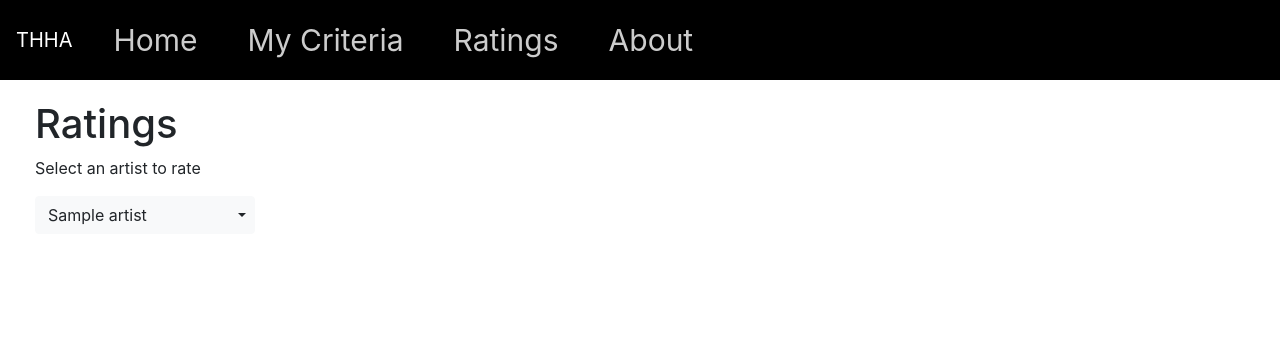
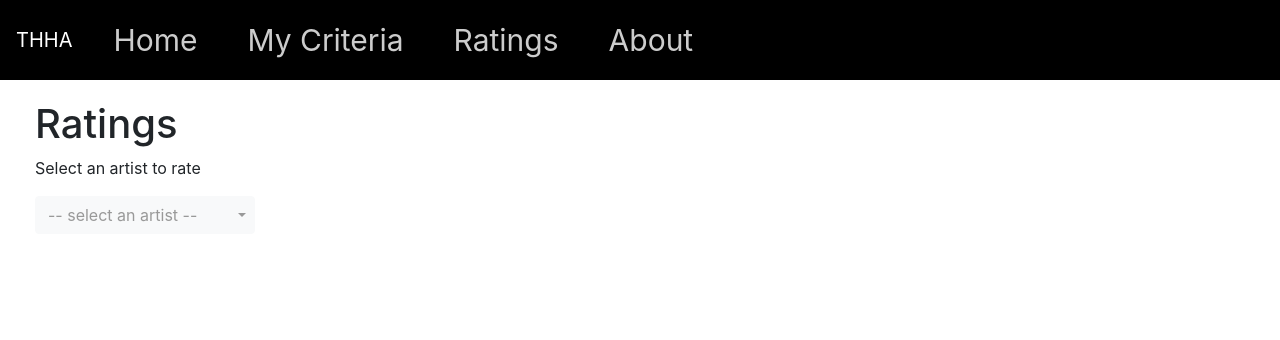
Before and after one commit to bclai7/Top_HHA, a Flask app: template templates/myratings.html in a window 1280 px wide. Shown: the top 340 px of the page. Run offline with Flask 2, Linux system fonts and the light colour scheme; the template is opened without the code that fills it: most values are stand-ins (such as "Sample title", 1, 10 or a date in 2020); some libraries are stand-ins or nearby versions.

Commit message:
fixed blank space at bottom of select and added default option

```diff
--- a/templates/myratings.html
+++ b/templates/myratings.html
@@ -5,9 +5,11 @@
   <p>Select an artist to rate</p>
   <div class="artist-dropdown">
     <select class="selectpicker" data-live-search="true">
+      <option disabled selected value style="display:none"> -- select an artist -- </option>
       {% for artist in artistList %}
         <option data-tokens="{{artist}}">{{artist}}</option>
       {% endfor %}
+      <option disabled value style="display:none"> -- END -- </option> <!--This is to remove the blank space at the bottom when scrolling all the way down-->
     </select>
   </div>
 
```
